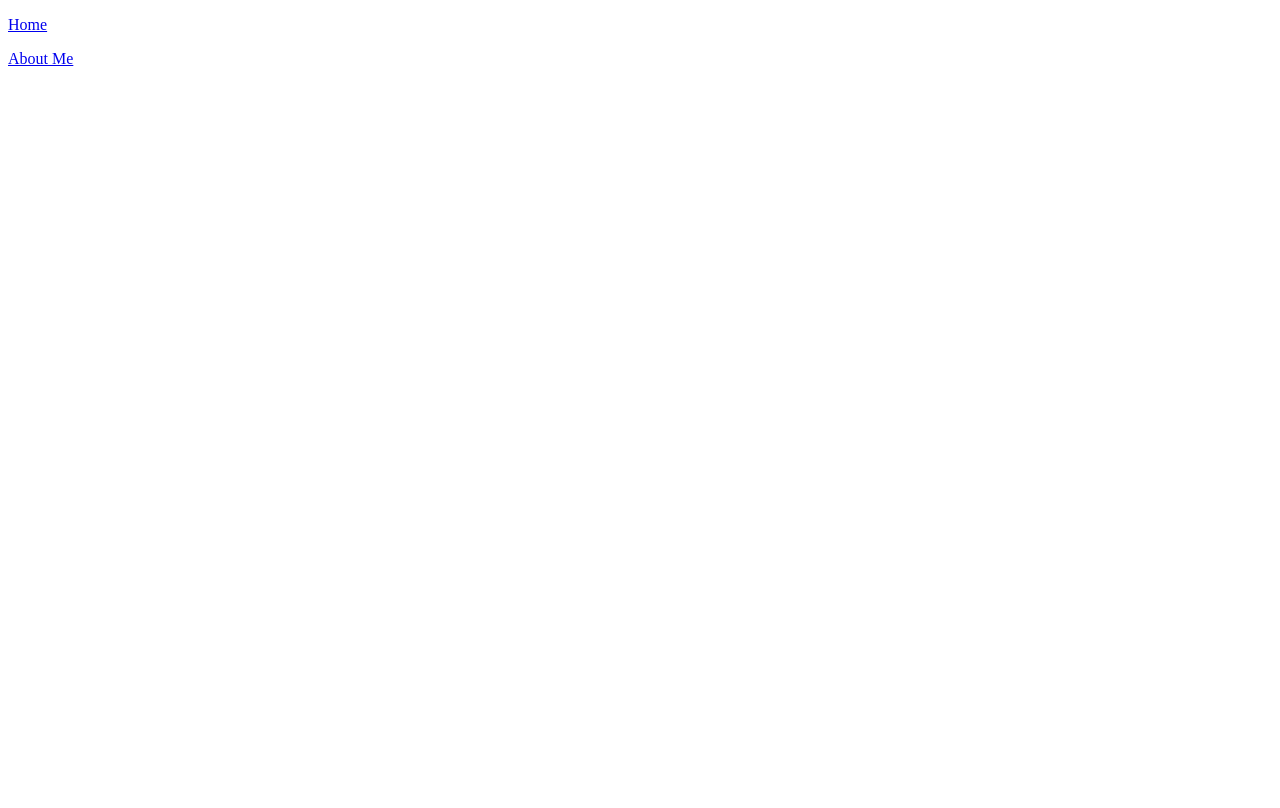
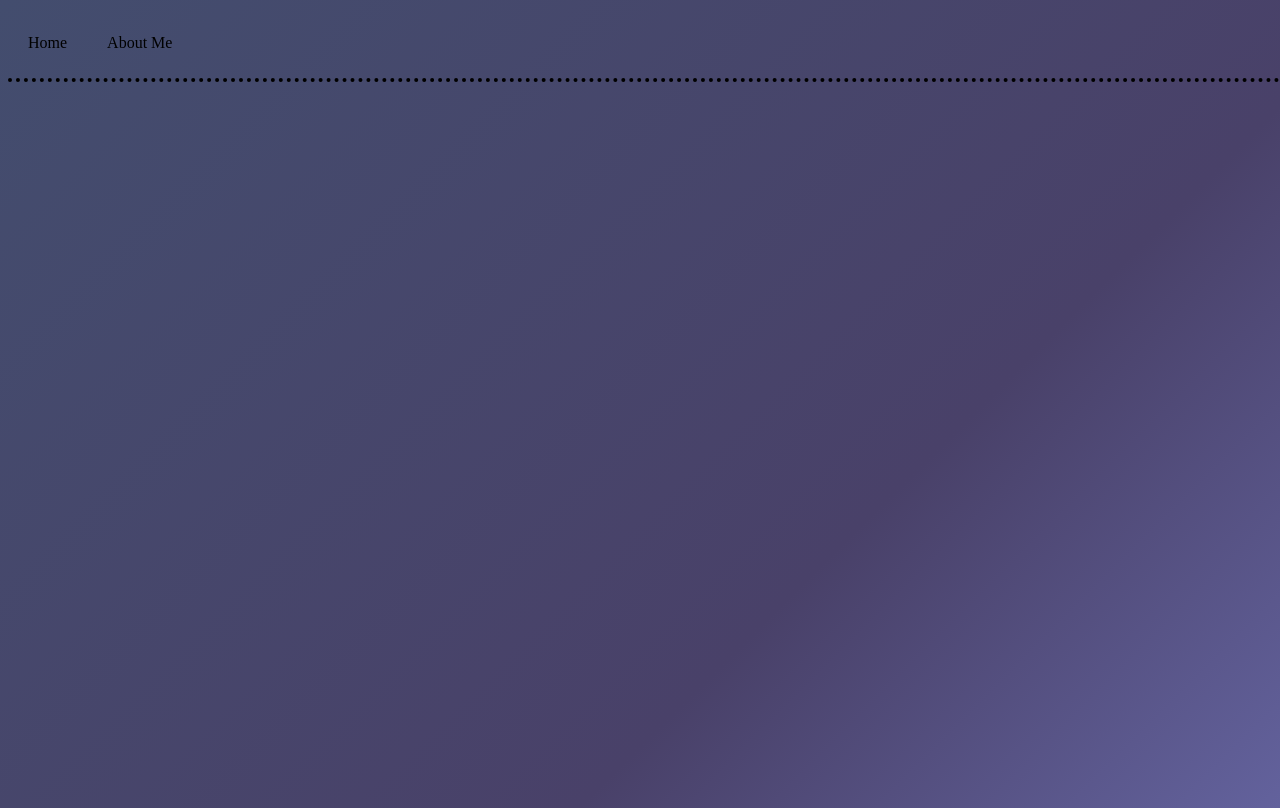
Before and after one commit to PhillBost/PhillBost.github.io, a plain HTML site: page about.html in a window 1280 px wide. Drawn offline with Linux system fonts and the light colour scheme.

Commit message:
added about me

```diff
--- a/aboutstyles.css
+++ b/aboutstyles.css
@@ -0,0 +1,58 @@
+html,
+
+ body {
+    width: 100%;
+    height:100%;
+  }
+
+  body {
+      background: linear-gradient(-45deg, #473a5d, #7c82cf, #494169, #434d6e);
+      background-size: 200% 200%;
+  }
+
+  @keyframes gradient {
+      0% {
+          background-position: 0% 50%;
+      }
+      50% {
+          background-position: 100% 50%;
+      }
+      100% {
+          background-position: 0% 50%;
+      }
+  }
+
+
+
+.container {
+    display: grid;
+    grid-template-columns: 1fr;
+}
+
+/*
+* Nav Styles
+*/
+.nav-wrapper {
+    /* flex allows a div to not stack it's elements and instead display them next to eachother  */
+    display: flex;
+    border-bottom: 4px dotted;
+
+}
+
+.nav-link-wrapper {
+    padding-left: 20px; /* adds padding on the outside of the content */
+    padding-right: 20px;
+    padding-top: 10px;
+    padding-bottom: 10px;
+    transition: 0.3s;
+
+    align-items: center;
+    color: #000000;
+    text-decoration: none;
+}
+
+.nav-link-wrapper:hover {
+    background-color: #8582828e;
+
+    cursor: pointer;
+}
```
Also changed, not shown: about.html (+1 -2 lines).
